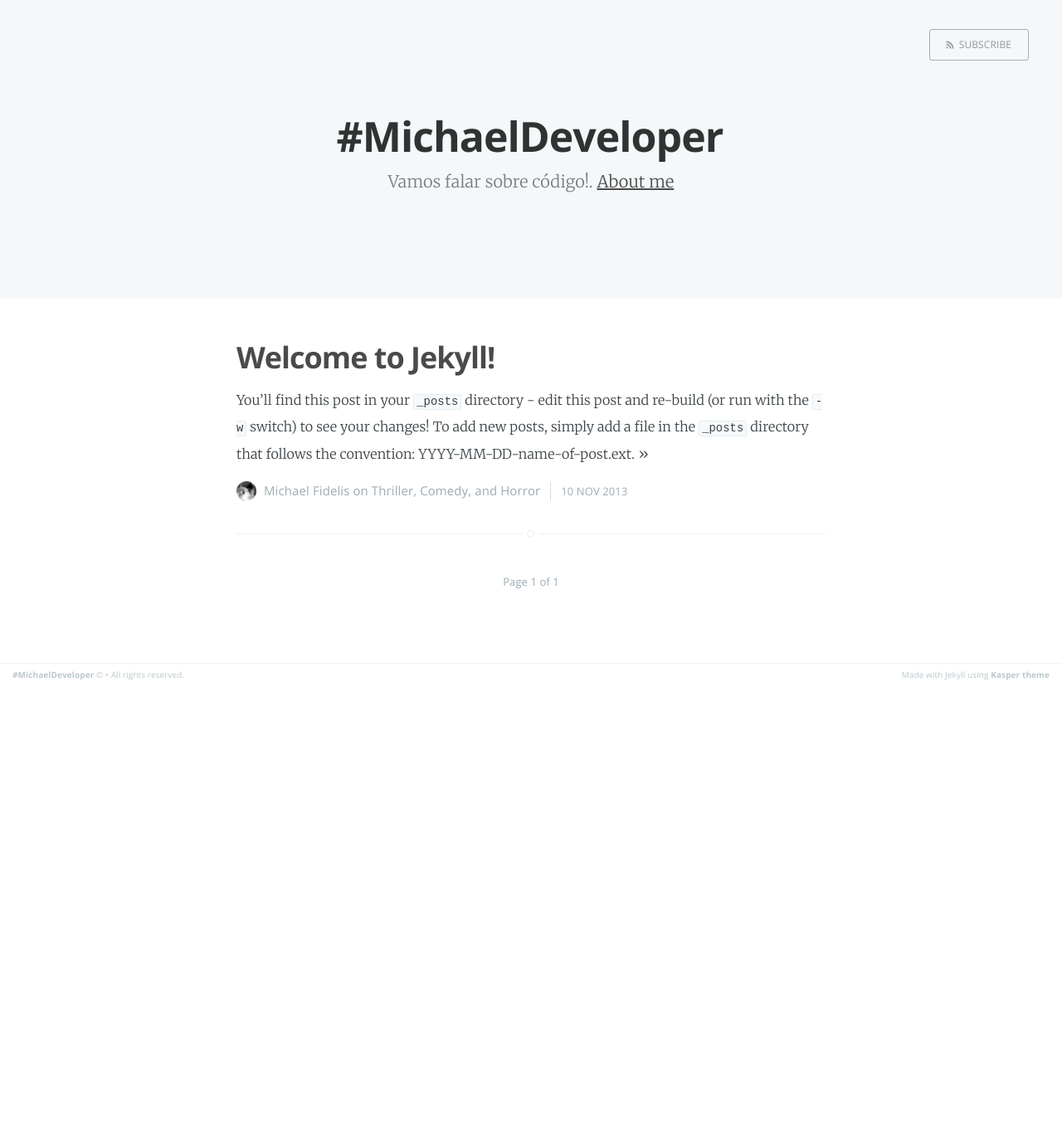
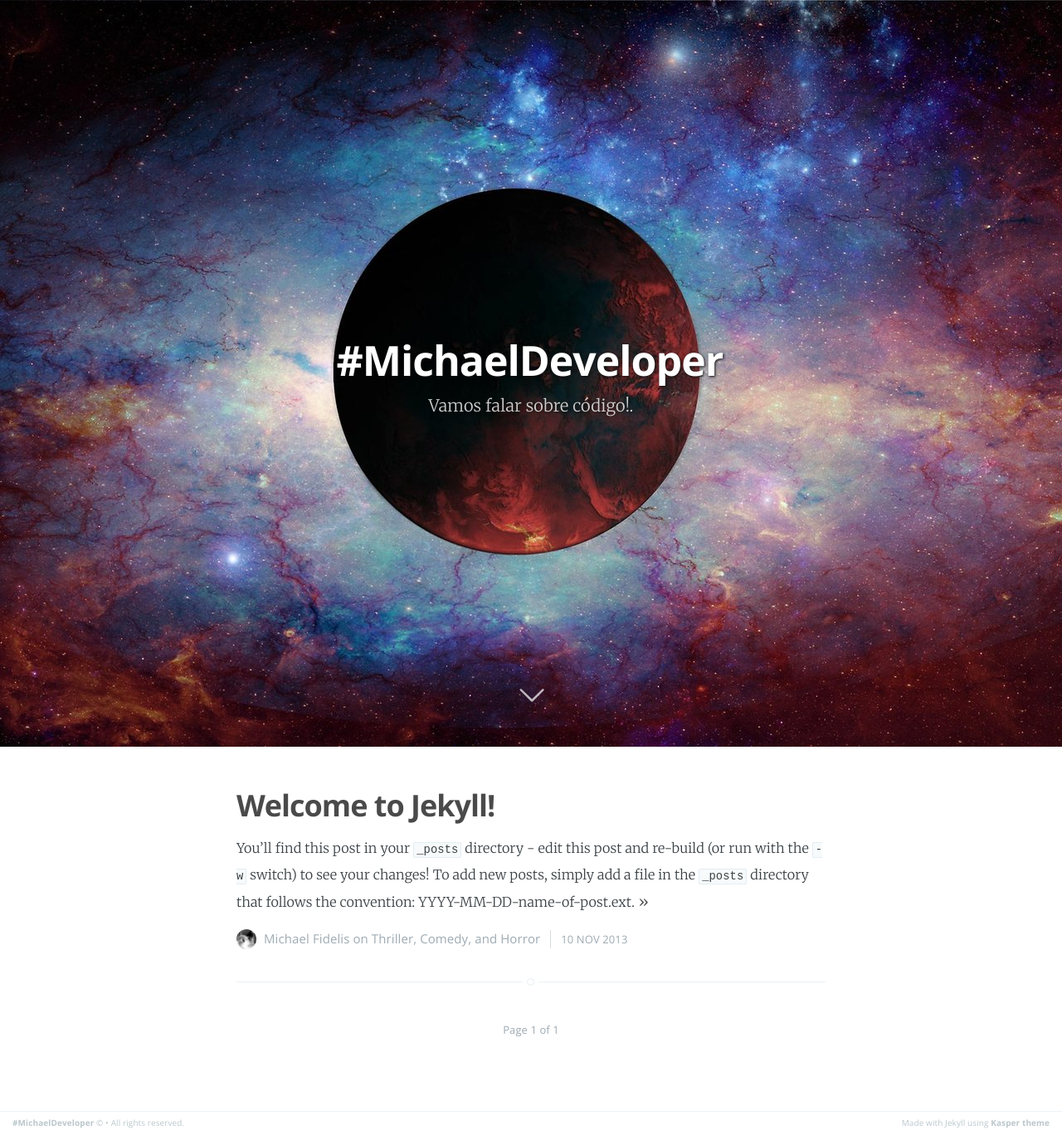
Before and after one commit to michaelfidelis/michaelfidelis.github.io, a Jekyll site: the page built from index.html, in a window 1280 px wide. Shown: the whole page at 83% size. Built offline with Jekyll 4.4.1, drawn with Linux system fonts in a browser that asks for light colours; Markdown is read by kramdown in place of the engine named in the settings; the list of posts is cut into pages by our own code; before the commit the page ends 900 px from its top, so only the background shows below that.

Commit message:
Pagina inicial

```diff
--- a/index.html
+++ b/index.html
@@ -1,29 +1,29 @@
 ---
 layout: default
 title: Home
-cover: false
+cover: '/assets/images/mars.jpg'
 about: 'about.html'
 ---
 
 <header class="main-header {% if page.cover %}" style="background-image: url({{ page.cover }}) {%else%}no-cover{% endif %}">
     <nav class="main-nav overlay clearfix">
-            {% if page.logo %}
+            {% if site.author.thumb %}
                 <a class="blog-logo" href="{{ site.baseurl }}">
-                    <img src="{{ page.logo }}" alt="Blog Logo" />
+                    <img src="{{ site.author.thumb }}" alt="foto do perfil de {{site.author.name}}" />
                 </a>
             {% endif %}
-        <a class="subscribe-button icon-feed" href="{{ site.baseurl }}rss.xml">Subscribe</a>
+           <!-- <a class="subscribe-button icon-feed" href="{{ site.baseurl }}rss.xml">Feed RSS</a> -->
     </nav>
     <div class="vertical">
         <div class="main-header-content inner">
-            <h1 class="page-title">{{ site.name }}</h1>
-            <h2 class="page-description">
+            <h1 class="page-title" style="text-shadow:1px 1px 3px #111">{{ site.name }}</h1>
+            <h2 class="page-description" style="text-shadow:1px 1px 3px #111">
                 {% if site.description %} {{ site.description }}. {% endif %}
-                {% if page.about %} <a href='{{ site.baseurl }}{{ page.about }}'> About me </a> {% endif %}
+                {% if site.urls.about %} <a style="color:#fff" href='{{ site.urls.about }}'> Sobre </a> {% endif %}
             </h2>
         </div>
     </div>
-    <a class="scroll-down icon-arrow-left" href="#content" data-offset="-45"><span class="hidden">Scroll Down</span></a>
+    <a class="scroll-down icon-arrow-left" href="#content" data-offset="-45"><span class="hidden">Role a página</span></a>
 </header>
 
 
```
Also changed, not shown: assets/images/mars.jpg (added), assets/images/profile.jpg (added).
